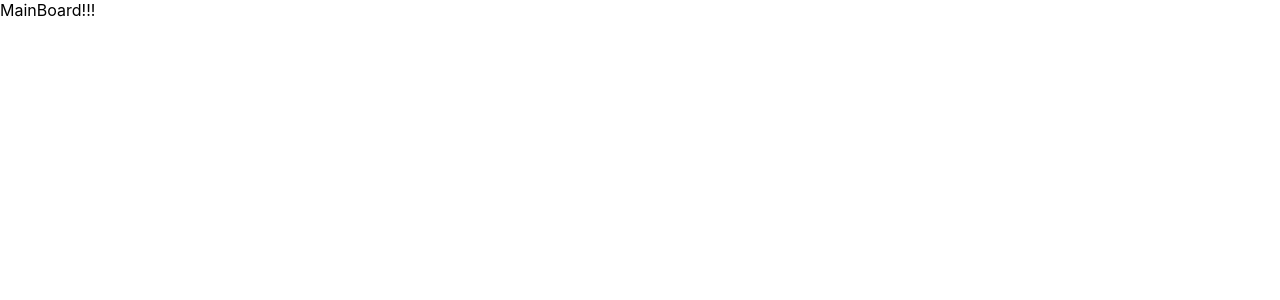
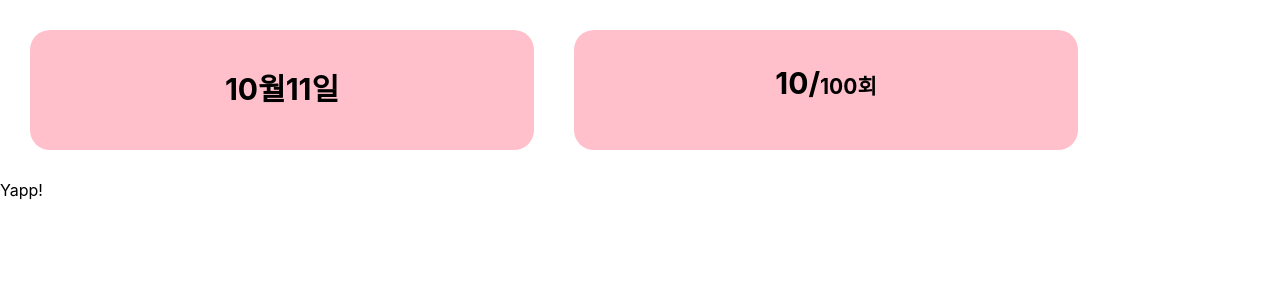
Before and after one commit to dohvely/jumppal_react, a React (Create React App) app: page / in a window 1280 px wide. Shown: the top 300 px of the page. Built offline with nearby package versions, Linux system fonts and the light colour scheme.

Commit message:
#메인 - 박스 추가, css 작업

```diff
--- a/src/assets/jumppal.css
+++ b/src/assets/jumppal.css
@@ -77,3 +77,29 @@
 	font-size: 25px;
 	margin-top: 30px;
 }
+
+
+/* 메인 */
+.main_box_wrap {
+  padding: 10px;
+  display: flex;
+}
+.main_box_wrap .box {
+  width: 40%;
+  height: 120px;
+  margin: 20px;
+  padding: 35px 10px 10px 10px;
+  border-width: 10px;
+  border-radius: 20px;
+  background-color: pink;
+  box-sizing: border-box;
+  /* box-shadow: 2px 2px 2px 2px gray; */
+  font-size: 30px;
+  font-weight: bold;
+  text-align: center;
+}
+.main_box_wrap .box span {
+  font-size: 21px;
+  font-weight: bold;
+  text-align: center;
+}
--- a/src/views/MainBoard.js
+++ b/src/views/MainBoard.js
@@ -1,8 +1,23 @@
+
+import CommonUtil from '../js/common.util.js'
 
 function MainBoard() {
 
+  let today = new Date()
 
-  return <div>MainBoard!!!</div>
+
+  // 필요한 component들..
+  // 1. gaugebar => slider? Customized sliders
+  // 2. textarea
+  return (
+    <section>
+      <div className="main_box_wrap">
+        <div className="box">{CommonUtil.dateToMMDDKoreanFormat({ date: today })}</div>
+        <div className="box">10/<span>100회</span></div>
+      </div>
+      Yapp!
+    </section>
+  )
 
 }
 
```
